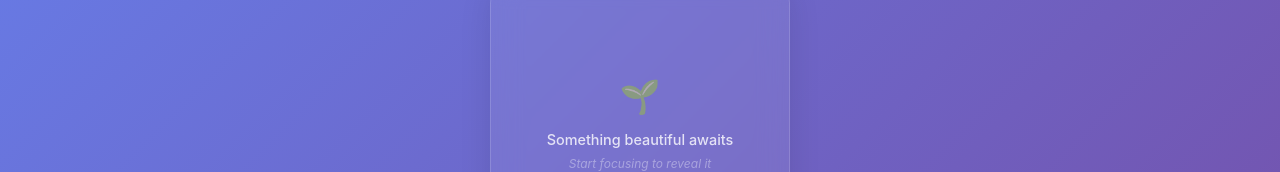
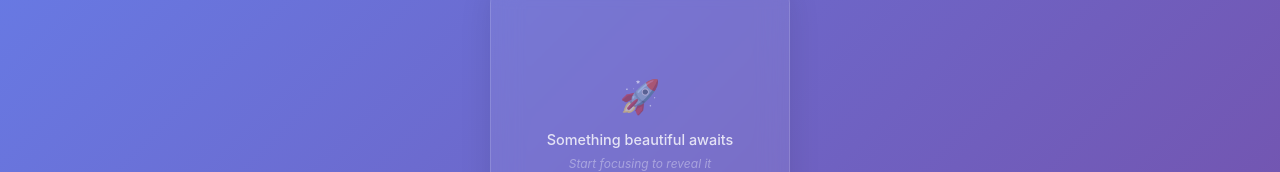
Before and after one commit to AllardQuek/pixeldoro, a React (Vite) app: page / in a window 1280 px wide. Shown: the part 228-400 px from the top of the page. Built offline with nearby package versions, Linux system fonts and the light colour scheme.

Commit message:
Add more arts to selector

```diff
--- a/src/components/FlowerAnimation/FlowerAnimation.tsx
+++ b/src/components/FlowerAnimation/FlowerAnimation.tsx
@@ -3,7 +3,7 @@ import type { AnimationProgress, BasicTheme } from '../../types';
 import type { PomodoroState } from '../../types';
 import { formatTime } from '../../utils/timer';
 import { PixelFlower } from './PixelFlower';
-import './PixelFlower.css';
+import './PixelArt.css';
 
 interface FlowerAnimationProps {
   animation: AnimationProgress;
--- a/src/components/FlowerAnimation/PixelFlower.css
+++ b/src/components/FlowerAnimation/PixelArt.css
@@ -116,6 +116,146 @@
   background: #228B22;
   border-radius: 2px 1px 2px 1px;
   box-shadow: inset 1px 1px 0 rgba(60, 179, 113, 0.5);
+}
+
+/* Space Rocket Theme Pixels */
+.pixel.platform {
+  background: #696969;
+  box-shadow: inset 1px 1px 0 rgba(128, 128, 128, 0.5);
+}
+
+.pixel.engine {
+  background: #DC143C;
+  border-radius: 0 0 2px 2px;
+  box-shadow: inset 1px 1px 0 rgba(220, 70, 90, 0.5);
+}
+
+.pixel.body {
+  background: #C0C0C0;
+  box-shadow: inset 1px 1px 0 rgba(211, 211, 211, 0.5);
+}
+
+.pixel.window {
+  background: #00BFFF;
+  border-radius: 50%;
+  box-shadow: inset 1px 1px 0 rgba(135, 206, 255, 0.7);
+}
+
+.pixel.nose {
+  background: #FF6347;
+  border-radius: 2px 2px 0 0;
+  box-shadow: inset 1px 1px 0 rgba(255, 127, 80, 0.5);
+}
+
+.pixel.tip {
+  background: #FFD700;
+  border-radius: 50%;
+  box-shadow:
+    inset 1px 1px 0 rgba(255, 223, 0, 0.7),
+    0 0 3px rgba(255, 215, 0, 0.5);
+}
+
+.pixel.flame {
+  background: #FF4500;
+  border-radius: 1px;
+  box-shadow: inset 1px 1px 0 rgba(255, 99, 71, 0.5);
+  animation: flame-flicker 0.5s ease-in-out infinite alternate;
+}
+
+.pixel.flame-bright {
+  background: #FFD700;
+  border-radius: 1px;
+  box-shadow:
+    inset 1px 1px 0 rgba(255, 223, 0, 0.7),
+    0 0 4px rgba(255, 69, 0, 0.6);
+  animation: flame-flicker 0.3s ease-in-out infinite alternate;
+}
+
+.pixel.booster {
+  background: #8A2BE2;
+  border-radius: 1px;
+  box-shadow: inset 1px 1px 0 rgba(138, 63, 226, 0.5);
+}
+
+.pixel.star {
+  background: #FFFF00;
+  border-radius: 1px;
+  transform: rotate(45deg);
+  box-shadow: 0 0 2px rgba(255, 255, 0, 0.8);
+}
+
+.pixel.star-bright {
+  background: #FFFFFF;
+  border-radius: 1px;
+  transform: rotate(45deg);
+  box-shadow: 0 0 4px rgba(255, 255, 255, 0.9);
+  animation: star-twinkle 1.5s ease-in-out infinite alternate;
+}
+
+@keyframes flame-flicker {
+  0% { opacity: 0.8; transform: scaleY(1); }
+  100% { opacity: 1; transform: scaleY(1.1); }
+}
+
+@keyframes star-twinkle {
+  0% { opacity: 0.7; transform: rotate(45deg) scale(1); }
+  100% { opacity: 1; transform: rotate(45deg) scale(1.2); }
+}
+
+/* Sunflower Theme Pixels */
+.pixel.sun-petal {
+  background: #FFD700;
+  border-radius: 2px 0 2px 0;
+  box-shadow: inset 1px 1px 0 rgba(255, 223, 0, 0.7);
+  animation: sun-glow 2s ease-in-out infinite alternate;
+}
+
+.pixel.sun-center {
+  background: #8B4513;
+  border-radius: 50%;
+  box-shadow: inset 1px 1px 0 rgba(139, 101, 19, 0.5);
+}
+
+@keyframes sun-glow {
+  0% { box-shadow: inset 1px 1px 0 rgba(255, 223, 0, 0.7); }
+  100% { box-shadow: inset 1px 1px 0 rgba(255, 223, 0, 0.7), 0 0 3px rgba(255, 215, 0, 0.5); }
+}
+
+/* Rose Theme Pixels */
+.pixel.rose-stem {
+  background: #228B22;
+  box-shadow: inset 1px 1px 0 rgba(60, 179, 113, 0.5);
+}
+
+.pixel.thorn {
+  background: #8B4513;
+  border-radius: 1px;
+  transform: rotate(45deg);
+  box-shadow: inset 1px 1px 0 rgba(139, 101, 19, 0.5);
+}
+
+.pixel.rose-leaf {
+  background: #32CD32;
+  border-radius: 2px 1px 0 2px;
+  box-shadow: inset 1px 1px 0 rgba(60, 179, 113, 0.5);
+}
+
+.pixel.rose-bud {
+  background: #DC143C;
+  border-radius: 2px;
+  box-shadow: inset 1px 1px 0 rgba(220, 70, 90, 0.5);
+}
+
+.pixel.rose-petal {
+  background: #FF1493;
+  border-radius: 3px 1px 3px 1px;
+  box-shadow: inset 1px 1px 0 rgba(255, 105, 180, 0.5);
+  animation: rose-bloom 3s ease-in-out infinite alternate;
+}
+
+@keyframes rose-bloom {
+  0% { transform: scale(1); opacity: 0.9; }
+  100% { transform: scale(1.05); opacity: 1; }
 }
 
 /* Component positioning */
--- a/src/components/FlowerAnimation/PixelFlower.tsx
+++ b/src/components/FlowerAnimation/PixelFlower.tsx
@@ -48,10 +48,16 @@ export const PixelFlower: React.FC<PixelFlowerProps> = ({
     switch (currentTheme.id) {
       case 'classic-flower':
         return '🌱';
-      case 'winter-tree':
+      case 'oak-tree':
         return '🌿';
+      case 'space-rocket':
+        return '🚀';
+      case 'sunflower':
+        return '🌻';
+      case 'rose':
+        return '🌹';
       default:
-        return '🌱';
+        return '�';
     }
   };
 
--- a/src/data/themes.ts
+++ b/src/data/themes.ts
@@ -89,3 +89,140 @@ export const treeTheme: BasicTheme = {
     { type: 'leaves', row: 6, col: 4 },
   ]
 };
+
+// Space rocket theme - journey to the stars
+export const rocketTheme: BasicTheme = {
+  id: 'space-rocket',
+  name: 'Space Rocket',
+  gridSize: { width: 5, height: 9 },
+
+  // Progressive build: launchpad → rocket → ignition → liftoff → stars
+  pixels: [
+    // Stage 0: Launchpad (pixels 0-4)
+    { type: 'platform', row: 0, col: 0 },
+    { type: 'platform', row: 0, col: 1 },
+    { type: 'platform', row: 0, col: 2 },
+    { type: 'platform', row: 0, col: 3 },
+    { type: 'platform', row: 0, col: 4 },
+
+    // Stage 1: Rocket body (pixels 5-12)
+    { type: 'engine', row: 1, col: 2 },
+    { type: 'body', row: 2, col: 2 },
+    { type: 'body', row: 3, col: 2 },
+    { type: 'body', row: 4, col: 2 },
+    { type: 'body', row: 5, col: 2 },
+    { type: 'window', row: 6, col: 2 },
+    { type: 'nose', row: 7, col: 2 },
+    { type: 'tip', row: 8, col: 2 },
+
+    // Stage 2: Ignition flames (pixels 13-16)
+    { type: 'flame', row: 1, col: 1 },
+    { type: 'flame', row: 1, col: 3 },
+    { type: 'flame-bright', row: 0, col: 1 },
+    { type: 'flame-bright', row: 0, col: 3 },
+
+    // Stage 3: Liftoff boosters (pixels 17-20)
+    { type: 'booster', row: 3, col: 0 },
+    { type: 'booster', row: 3, col: 4 },
+    { type: 'booster', row: 4, col: 0 },
+    { type: 'booster', row: 4, col: 4 },
+
+    // Stage 4: Deep space stars (pixels 21-26)
+    { type: 'star', row: 8, col: 0 },
+    { type: 'star', row: 8, col: 4 },
+    { type: 'star', row: 7, col: 1 },
+    { type: 'star', row: 7, col: 3 },
+    { type: 'star-bright', row: 8, col: 1 },
+    { type: 'star-bright', row: 7, col: 4 },
+  ]
+};
+
+// Sunflower theme - bright and cheerful
+export const sunflowerTheme: BasicTheme = {
+  id: 'sunflower',
+  name: 'Sunflower',
+  gridSize: { width: 7, height: 8 },
+
+  // Progressive build: soil → stem → leaves → petals → center
+  pixels: [
+    // Stage 0: Soil base (pixels 0-6)
+    { type: 'soil', row: 0, col: 0 },
+    { type: 'soil', row: 0, col: 1 },
+    { type: 'soil', row: 0, col: 2 },
+    { type: 'soil', row: 0, col: 3 },
+    { type: 'soil', row: 0, col: 4 },
+    { type: 'soil', row: 0, col: 5 },
+    { type: 'soil', row: 0, col: 6 },
+
+    // Stage 1: Tall stem (pixels 7-10)
+    { type: 'stem', row: 1, col: 3 },
+    { type: 'stem', row: 2, col: 3 },
+    { type: 'stem', row: 3, col: 3 },
+    { type: 'stem', row: 4, col: 3 },
+
+    // Stage 2: Leaves (pixels 11-14)
+    { type: 'leaf', row: 2, col: 2 },
+    { type: 'leaf', row: 2, col: 4 },
+    { type: 'leaf', row: 3, col: 1 },
+    { type: 'leaf', row: 3, col: 5 },
+
+    // Stage 3: Yellow petals (pixels 15-22)
+    { type: 'sun-petal', row: 6, col: 1 },
+    { type: 'sun-petal', row: 6, col: 2 },
+    { type: 'sun-petal', row: 6, col: 4 },
+    { type: 'sun-petal', row: 6, col: 5 },
+    { type: 'sun-petal', row: 7, col: 2 },
+    { type: 'sun-petal', row: 7, col: 4 },
+    { type: 'sun-petal', row: 5, col: 2 },
+    { type: 'sun-petal', row: 5, col: 4 },
+
+    // Stage 4: Dark center (pixels 23-25)
+    { type: 'sun-center', row: 6, col: 3 },
+    { type: 'sun-center', row: 5, col: 3 },
+    { type: 'sun-center', row: 7, col: 3 },
+  ]
+};
+
+// Rose theme - elegant and romantic
+export const roseTheme: BasicTheme = {
+  id: 'rose',
+  name: 'Rose',
+  gridSize: { width: 5, height: 8 },
+
+  // Progressive build: soil → stem → thorns → buds → full bloom
+  pixels: [
+    // Stage 0: Soil (pixels 0-4)
+    { type: 'soil', row: 0, col: 0 },
+    { type: 'soil', row: 0, col: 1 },
+    { type: 'soil', row: 0, col: 2 },
+    { type: 'soil', row: 0, col: 3 },
+    { type: 'soil', row: 0, col: 4 },
+
+    // Stage 1: Thorny stem (pixels 5-10)
+    { type: 'rose-stem', row: 1, col: 2 },
+    { type: 'rose-stem', row: 2, col: 2 },
+    { type: 'rose-stem', row: 3, col: 2 },
+    { type: 'thorn', row: 2, col: 1 },
+    { type: 'thorn', row: 3, col: 3 },
+    { type: 'rose-stem', row: 4, col: 2 },
+
+    // Stage 2: Leaves (pixels 11-14)
+    { type: 'rose-leaf', row: 3, col: 0 },
+    { type: 'rose-leaf', row: 3, col: 4 },
+    { type: 'rose-leaf', row: 4, col: 1 },
+    { type: 'rose-leaf', row: 4, col: 3 },
+
+    // Stage 3: Rose buds (pixels 15-18)
+    { type: 'rose-bud', row: 5, col: 1 },
+    { type: 'rose-bud', row: 5, col: 2 },
+    { type: 'rose-bud', row: 5, col: 3 },
+    { type: 'rose-bud', row: 6, col: 2 },
+
+    // Stage 4: Full bloom (pixels 19-22)
+    { type: 'rose-petal', row: 6, col: 1 },
+    { type: 'rose-petal', row: 6, col: 3 },
+    { type: 'rose-petal', row: 7, col: 1 },
+    { type: 'rose-petal', row: 7, col: 2 },
+    { type: 'rose-petal', row: 7, col: 3 },
+  ]
+};
--- a/src/hooks/useTheme.ts
+++ b/src/hooks/useTheme.ts
@@ -1,8 +1,8 @@
 import { useState, useCallback } from 'react';
-import { flowerTheme, treeTheme } from '../data/themes';
+import { flowerTheme, treeTheme, rocketTheme, sunflowerTheme, roseTheme } from '../data/themes';
 import type { BasicTheme } from '../types';
 
-const availableThemes = [flowerTheme, treeTheme];
+const availableThemes = [flowerTheme, treeTheme, rocketTheme, sunflowerTheme, roseTheme];
 
 // Get random theme for variety
 const getRandomTheme = (): BasicTheme => {
```
